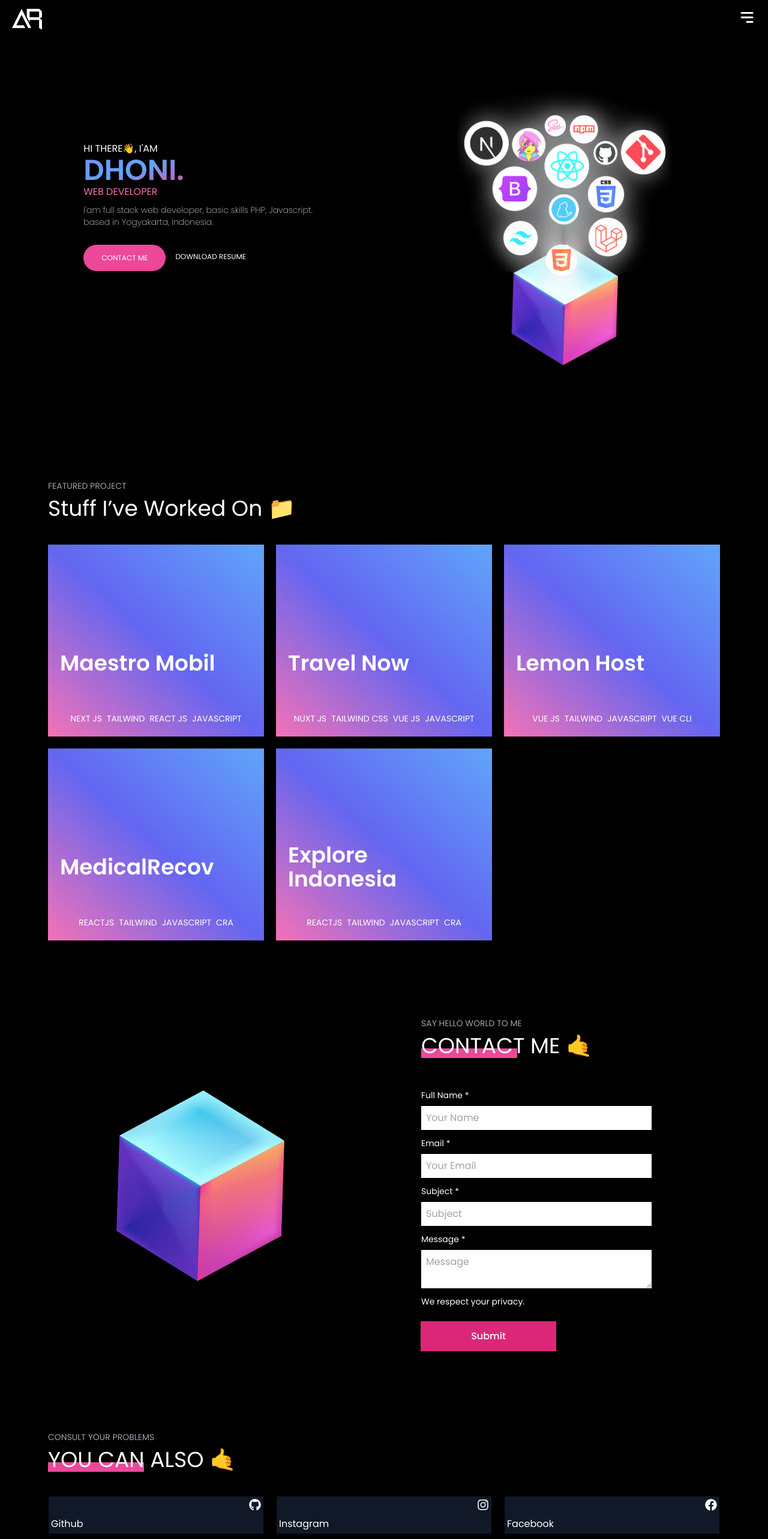
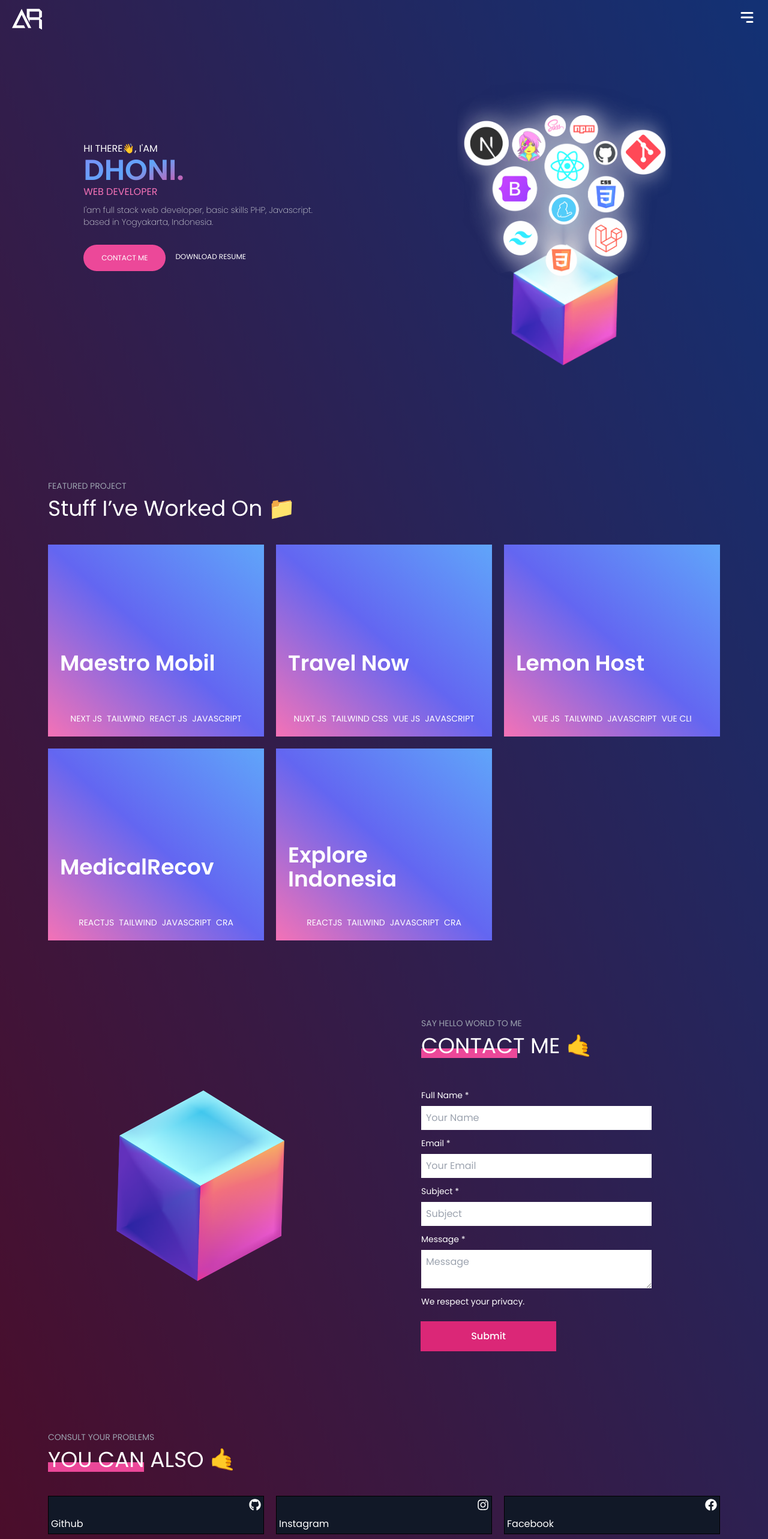
Before and after one commit to dhoniaridho/ahmadridhoni-v1, a Next.js app: page / in a window 1280 px wide. Shown: the top 2566 px of the page at 60% size. Built offline with nearby package versions, Linux system fonts and the light colour scheme.

Commit message:
update: bg color

```diff
--- a/components/layouts/main-layout.js
+++ b/components/layouts/main-layout.js
@@ -3,16 +3,16 @@ import Footer from "./footer";
 import Navigation from "./navigation";
 
 export default function MainLayout(props) {
-    const {children, title} = props
-    return(
-        <>
+    const { children, title } = props
+    return (
+        <div className="bg-gradient-to-tr from-pink-800 to-blue-600">
             <Head>
                 <title>{title}</title>
             </Head>
-           <Navigation />
-           {children}
-           <Footer />
-        </>
+            <Navigation />
+                    {children}
+            <Footer />
+        </div>
     )
 }
 MainLayout.defaultProps = {
--- a/pages/index.js
+++ b/pages/index.js
@@ -42,7 +42,8 @@ export default function Home() {
 
   return (
     <MainLayout>
-      <section className="bg-black place-items-center text-white md:h-screen--h-16 flex flex-col md:flex-row place-content-center md:justify-around px-5">
+      <main className="bg-opacity-50 bg-black">
+      <section className="place-items-center text-white md:h-screen--h-16 flex flex-col md:flex-row place-content-center md:justify-around px-5">
         <div className="order-2 md:order-1 md:w-1/2 md:flex place-items-center flex-col">
           <div className="md:-mt-16">
             <div className="mt-4">
@@ -81,7 +82,7 @@ export default function Home() {
           />
         </div>
       </section>
-      <section id="project" className="bg-black text-white px-7 md:px-20 py-16">
+      <section id="project" className="text-white px-7 md:px-20 py-16">
         <div className="mb-10">
           <p className="text-sm text-gray-400 mb-2">FEATURED PROJECT</p>
           <h1 className="text-3xl md:text-4xl">Stuff I’ve Worked On 📁</h1>
@@ -192,7 +193,7 @@ export default function Home() {
           })}
         </div>
       </section>
-      <section className="bg-black text-white px-5 md:px-20 py-16">
+      <section className="text-white px-5 md:px-20 py-16">
         <div className="flex flex-col md:flex-row place-content-center md:justify-around">
           <div className="w-1/4 my-3 flex justify-center place-items-center">
             <img draggable="false" src={Cube.src} alt="" />
@@ -213,7 +214,7 @@ export default function Home() {
           </div>
         </div>
       </section>
-      <section className="bg-black text-white px-5 md:px-20 py-16">
+      <section className="text-white px-5 md:px-20 py-16">
         <div>
           <p className="text-sm text-gray-400 mb-2 uppercase">
             Consult your problems
@@ -225,6 +226,7 @@ export default function Home() {
         </div>
         <SocialMedia />
       </section>
+      </main>
     </MainLayout>
   );
 }
```
